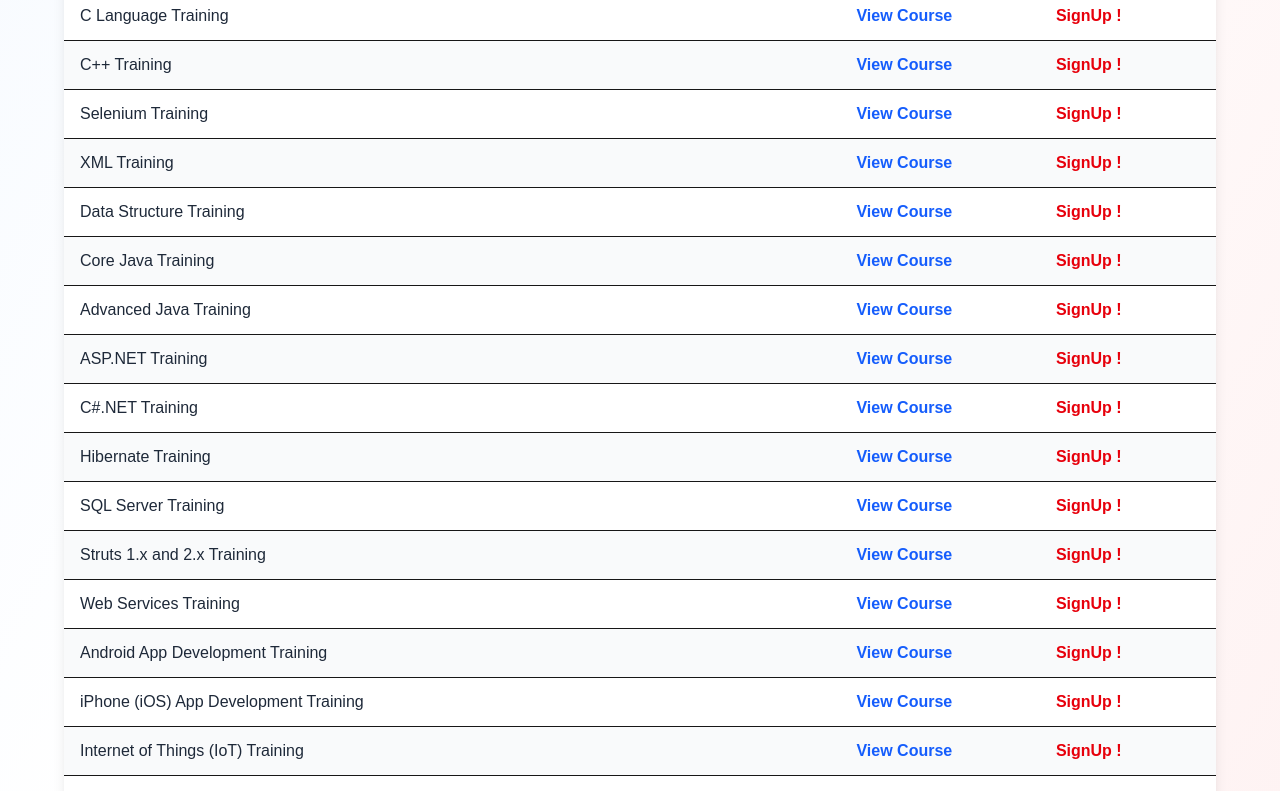
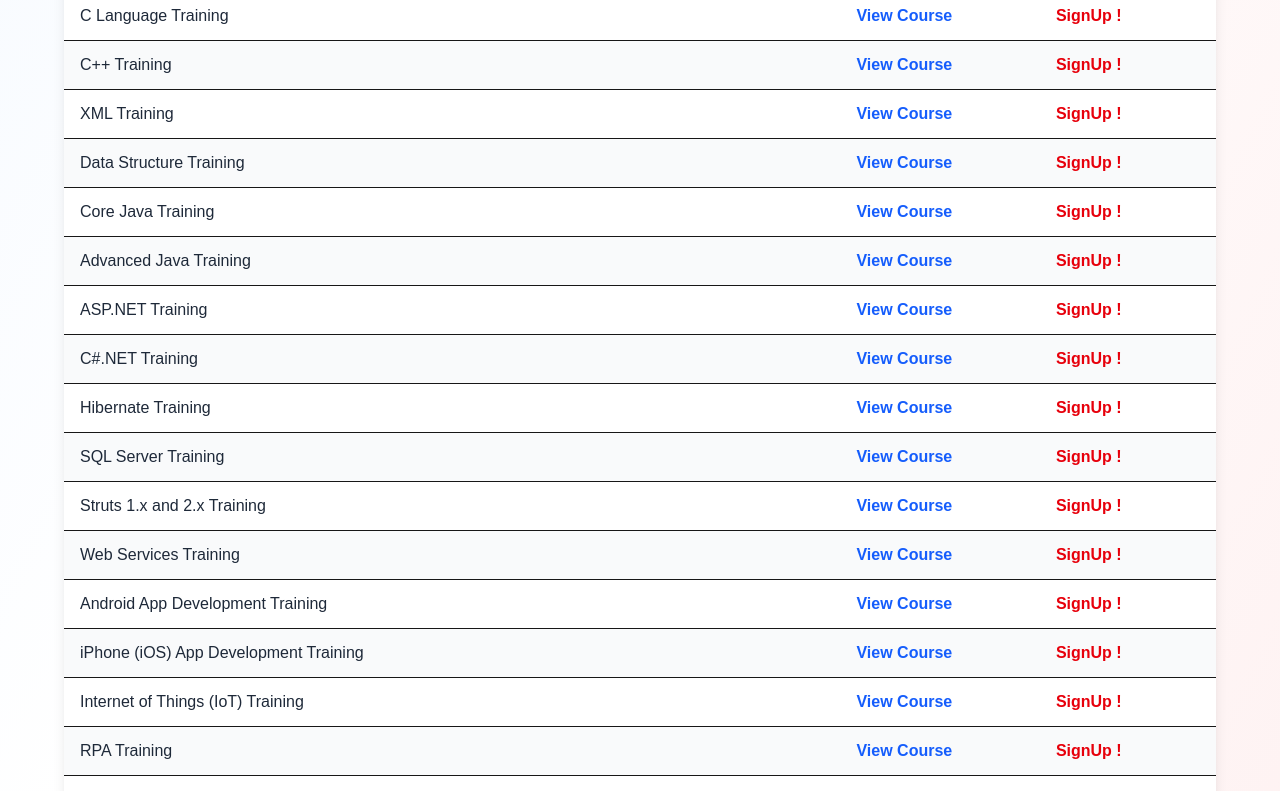
Before and after one commit to ajayaaedtech/ajayaaedtech-fe, a Next.js app: page /courses in a window 1280 px wide. Shown: the part 1520-2311 px from the top of the page. Built offline with nearby package versions, Linux system fonts and the light colour scheme.

Commit message:
error vercel fix

```diff
--- a/src/app/courses/data/index.js
+++ b/src/app/courses/data/index.js
@@ -23,7 +23,7 @@
 import { pythontraining } from "./pythontraining";
 import { cpptraining } from "./cpptraining";
 import { clanguagetraining } from "./clanguagetraining";
-import { seleniumtraining } from "./seleniumtraining";
+// import { seleniumtraining } from "./seleniumtraining";
 import { datastructuretraining } from "./datastructuretraining";
 import { corejavatraining } from "./corejavatraining";
 import { advancedjavatraining } from "./advancedjavatraining";
@@ -69,7 +69,7 @@
   ...pythontraining,
   ...clanguagetraining,
   ...cpptraining,
-  ...seleniumtraining,
+  // ...seleniumtraining,
   ...xmltrainig,
   ...datastructuretraining,
   ...corejavatraining,
```
Also changed, not shown: 1 other file (tests, documents, lock files or other folders).
